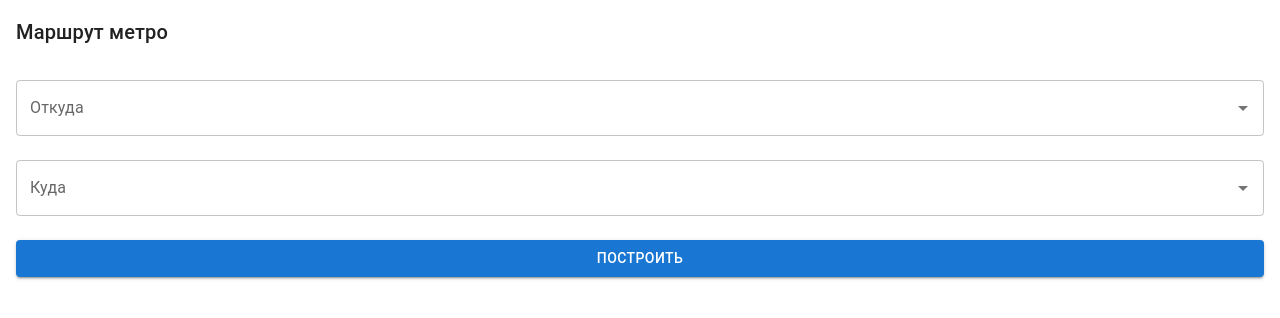
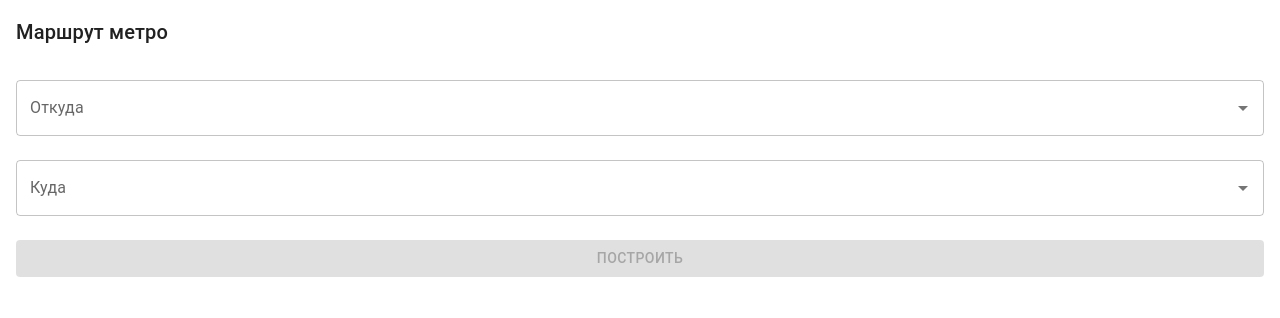
Before and after one commit to slstkhn/metro-telegram-miniapp, a Next.js app: page / in a window 1280 px wide. Shown: the top 318 px of the page. Built offline with nearby package versions, Linux system fonts and the light colour scheme.

Commit message:
Update page.tsx

```diff
--- a/app/page.tsx
+++ b/app/page.tsx
@@ -1,42 +1,42 @@
 'use client';
+
 import { Box, Button, Typography } from '@mui/material';
-import { StationSelect } from './components/StationSelect';
 import { useState } from 'react';
+import { StationSelect, type Station } from './components/StationSelect';
 
 export default function Home() {
-  const [from, setFrom] = useState<any>(null);
-  const [to, setTo] = useState<any>(null);
-  const [result, setResult] = useState<any>(null);
+  const [from, setFrom] = useState<Station | null>(null);
+  const [to,   setTo]   = useState<Station | null>(null);
 
-  const handleClick = async () => {
+  const handleClick = () => {
     if (!from || !to) return;
-    const res = await fetch('/api/route', {
-      method: 'POST',
-      headers: { 'Content-Type': 'application/json' },
-      body: JSON.stringify({ from: from.id, to: to.id })
-    });
-    const data = await res.json();
-    setResult(data);
+    // здесь отправляем запрос: { from: from.id, to: to.id }
   };
 
   return (
     <Box p={2}>
       <Typography variant="h6" mb={2}>Маршрут метро</Typography>
-      <StationSelect label="Откуда" onChange={setFrom} />
-      <StationSelect label="Куда" onChange={setTo} />
-      <Button variant="contained" fullWidth sx={{ mt: 2 }} onClick={handleClick}>
+
+      <StationSelect
+        label="Откуда"
+        value={from}
+        onChange={setFrom}
+      />
+      <StationSelect
+        label="Куда"
+        value={to}
+        onChange={setTo}
+      />
+
+      <Button
+        variant="contained"
+        fullWidth
+        sx={{ mt: 2 }}
+        onClick={handleClick}
+        disabled={!from || !to}
+      >
         Построить
       </Button>
-      {result && (
-        <Box mt={4}>
-          <Typography>Время: {result.total} мин</Typography>
-          {result.segments.map((seg: any, i: number) => (
-            <Typography key={i}>
-              {seg.from} → {seg.to} ({seg.minutes} мин). Садитесь в {seg.wagonsTip}.
-            </Typography>
-          ))}
-        </Box>
-      )}
     </Box>
   );
 }
```
